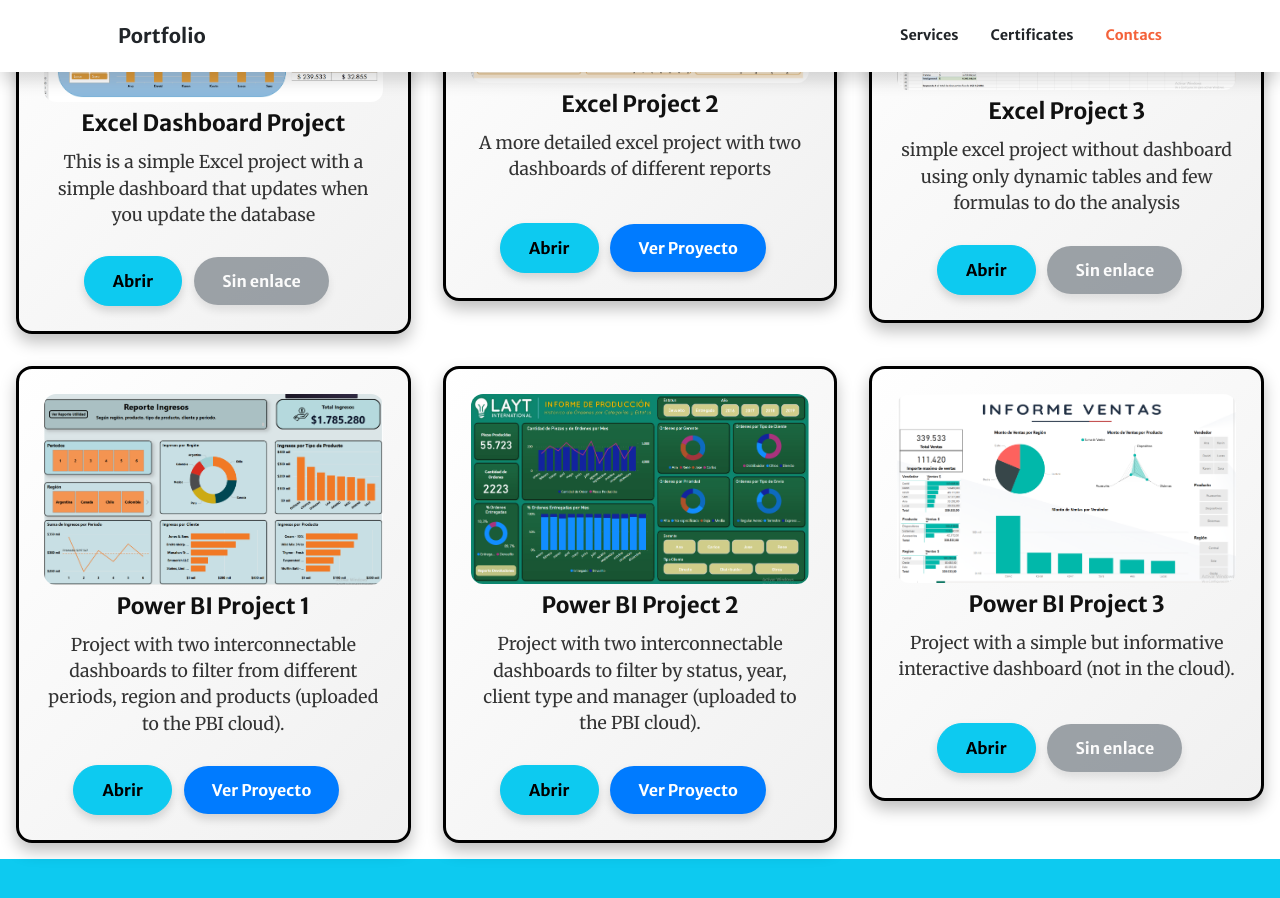
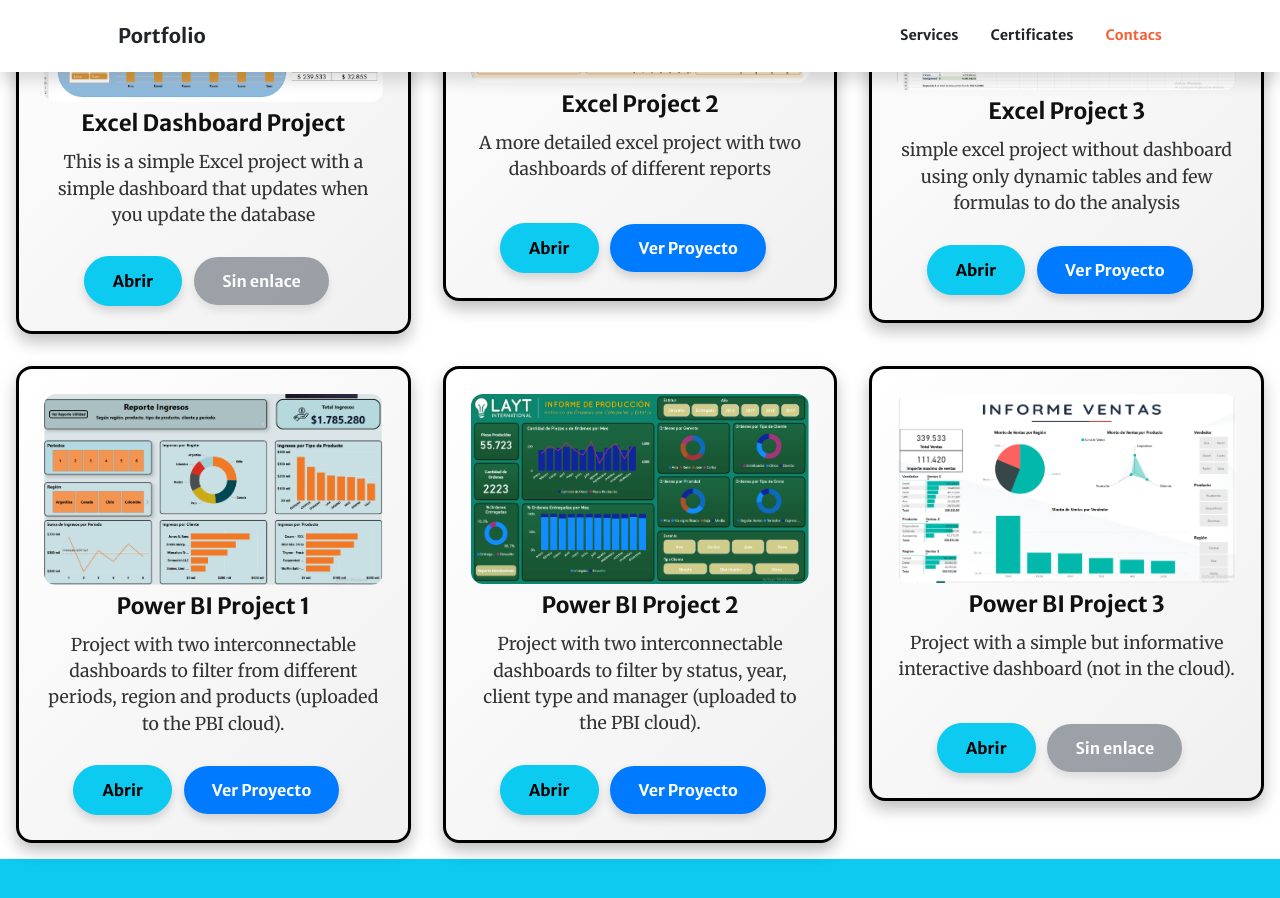
Before and after one commit to Edward-R-analytics/Portfolio, a Jekyll site: the page built from index.md, in a window 1280 px wide and 900 px high, scrolled down 2610 px. Built offline with Jekyll 4.4.1, drawn with Linux system fonts in a browser that asks for light colours; comment, search, counter and statistics services are not loaded; part of the change alters nothing that is shown.

```diff
--- a/index.md
+++ b/index.md
@@ -56,7 +56,7 @@ sections:
       - title: Excel Project 3
         text: simple excel project without dashboard using only dynamic tables and few formulas to do the analysis
         icon: proyecto-excel3.png
-        url:
+        url: "https://drive.google.com/drive/folders/1c--n_-UvzwPObxZ_befoIYEwGoh90BqS?usp=sharing"
 
       - title: Power BI Project 1
         text: Project with two interconnectable dashboards to filter from different periods, region and products (uploaded to the PBI cloud).
```
